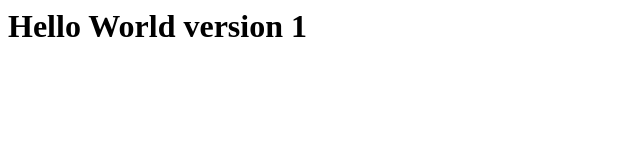
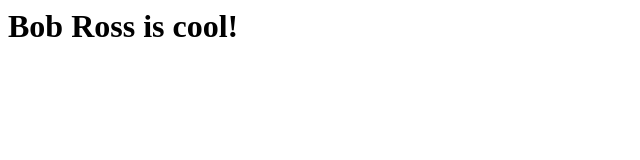
Before and after one commit to rpalser/my-repo-for-udacity, a plain HTML site: page index.html in a window 1280 px wide. Shown: the whole page, without its empty margins (0-640 px from the left). Drawn offline with Linux system fonts and the light colour scheme.

```diff
--- a/index.html
+++ b/index.html
@@ -1,5 +1,5 @@
 <html>
 <body>
-  <h1>Hello World version 1</h1>
+  <h1>Bob Ross is cool!</h1>
 </body>
 </html>
```
Also changed, not shown: 3 other files.
